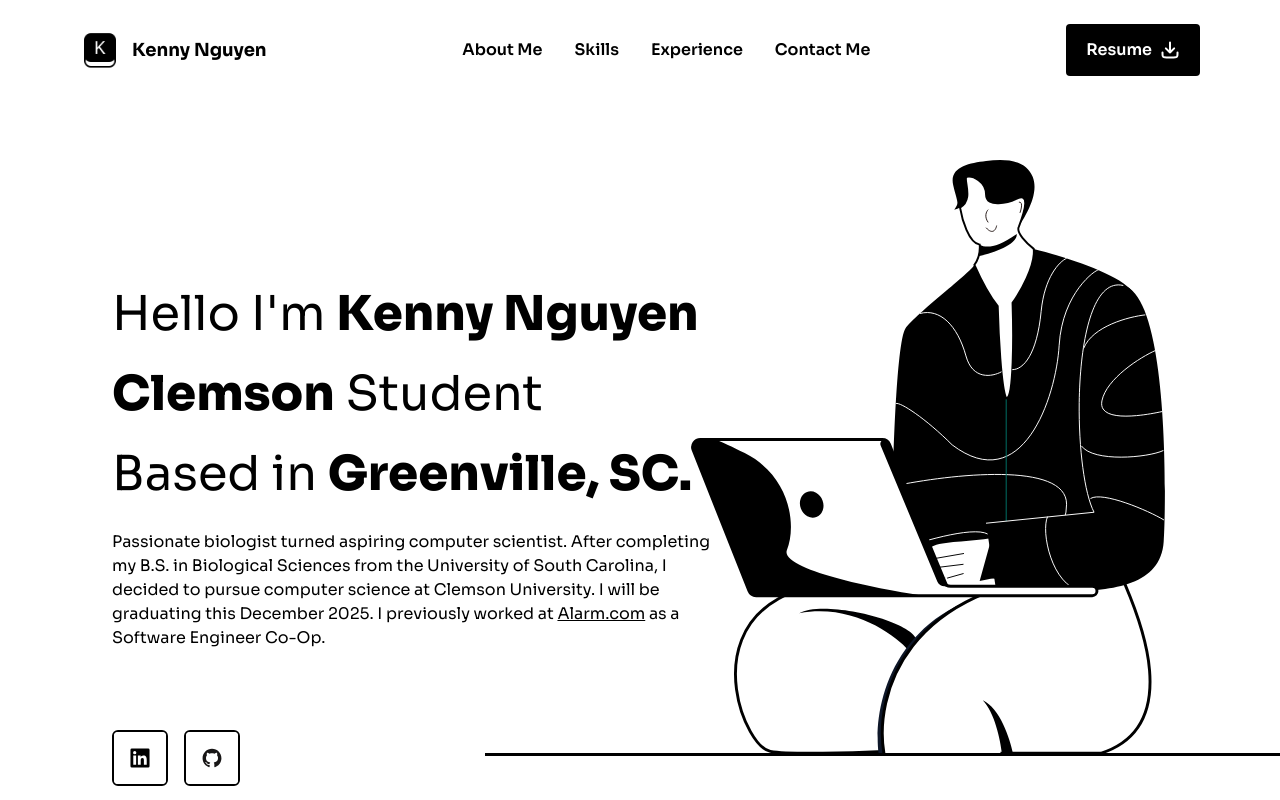
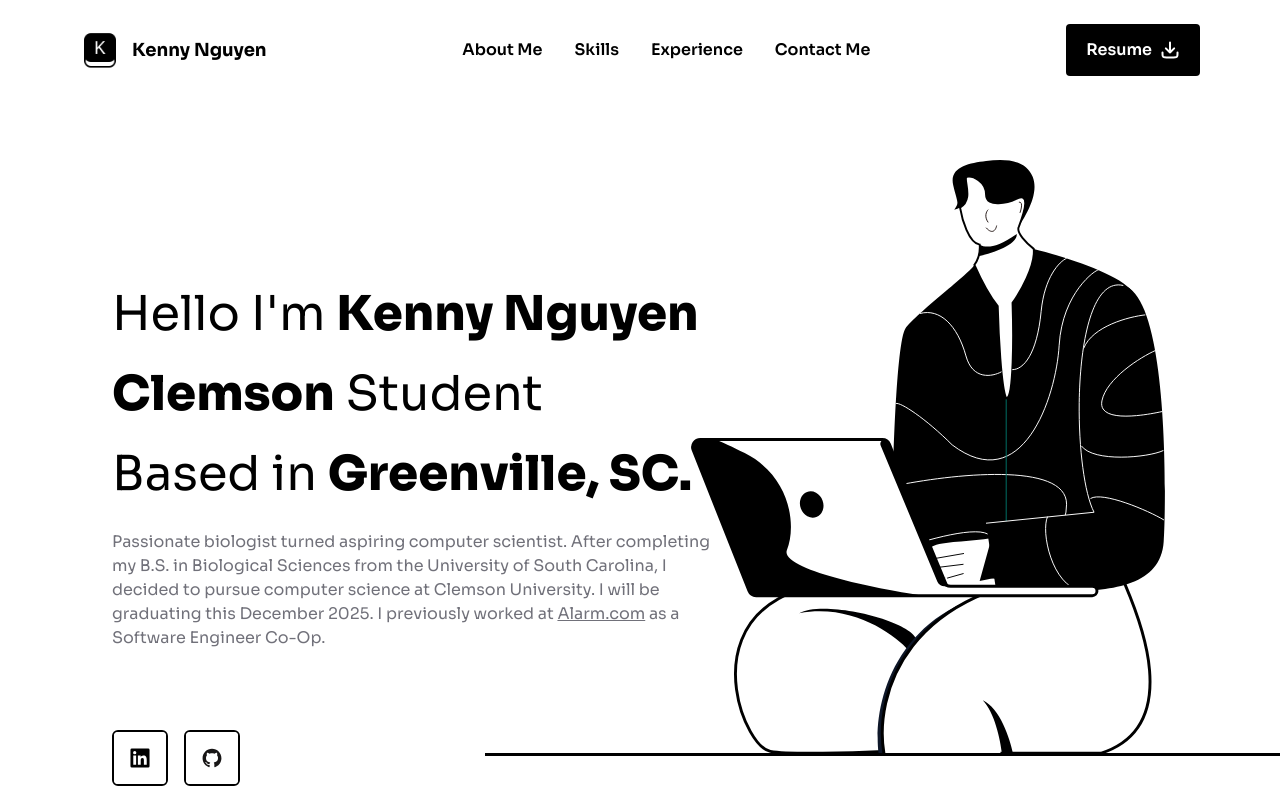
Before and after one commit to kknguye/resume-website, a React (Vite) app: page / in a window 1280 px wide. Shown: the top 800 px of the page. Built offline with nearby package versions, Linux system fonts and the light colour scheme.

Commit message:
Update Vite/React/TypeScript

```diff
--- a/package.json
+++ b/package.json
@@ -19,7 +19,7 @@
     "@eslint/js": "^9.9.0",
     "@types/react": "^18.3.3",
     "@types/react-dom": "^18.3.0",
-    "@vitejs/plugin-react": "^4.3.1",
+    "@vitejs/plugin-react": "^5.1.0",
     "autoprefixer": "^10.4.20",
     "eslint": "^9.9.0",
     "eslint-plugin-react-hooks": "^5.1.0-rc.0",
@@ -27,8 +27,8 @@
     "globals": "^15.9.0",
     "postcss": "^8.4.41",
     "tailwindcss": "^3.4.10",
-    "typescript": "^5.5.3",
+    "typescript": "^5.9.3",
     "typescript-eslint": "^8.0.1",
-    "vite": "^6.4.1"
+    "vite": "^7.2.1"
   }
 }
--- a/src/sections/Contact.tsx
+++ b/src/sections/Contact.tsx
@@ -25,13 +25,13 @@ const Contact = () => {
           <div className="flex flex-col gap-6">
             <div>
               <p className="text-2xl font-semibold">Kenny Nguyen</p>
-              <p className="text-gray-500">Computer Science @ Clemson University</p>
+              <p className="text-zinc-500">Computer Science @ Clemson University</p>
             </div>
 
             <div>
               {contactInfo.map(({ icon, title, href }, i) => (
                 <div className="my-1 flex flex-row items-center gap-3" key={i}>
-                  <img className="w-6 h-6 text-gray-500" src={icon} />
+                  <img className="w-6 h-6 text-zinc-500" src={icon} />
                   <a href={href} className="hover:underline">{title}</a>
                 </div>
               ))}
--- a/src/sections/Hero.tsx
+++ b/src/sections/Hero.tsx
@@ -24,7 +24,7 @@ const Hero = () => {
             </div>
             {/* Bio Frame */}
             <div className="text-base">
-              <span>
+              <span className="text-zinc-500">
                 Passionate biologist turned aspiring computer scientist.
                 After completing my B.S. in Biological Sciences from the University of South Carolina, I decided to pursue computer science at Clemson University.
                 I will be graduating this December 2025.
```
Also changed, not shown: 1 other file (tests, documents, lock files or other folders).
